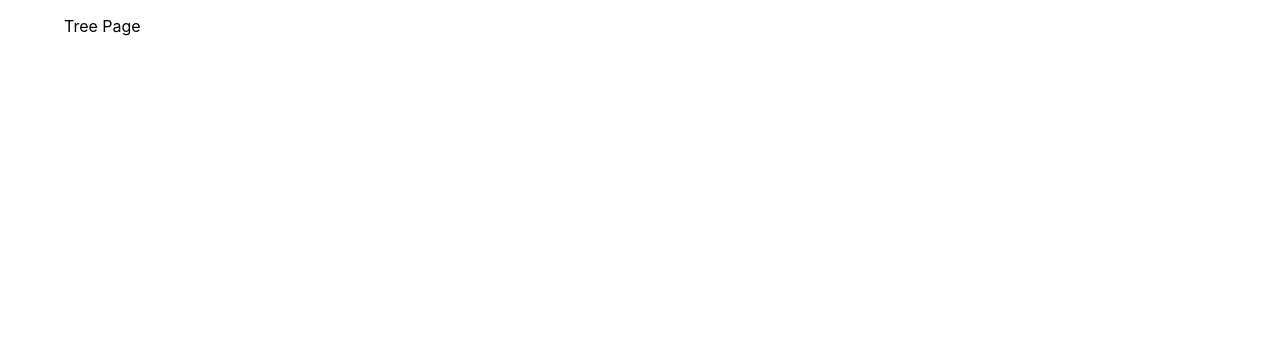
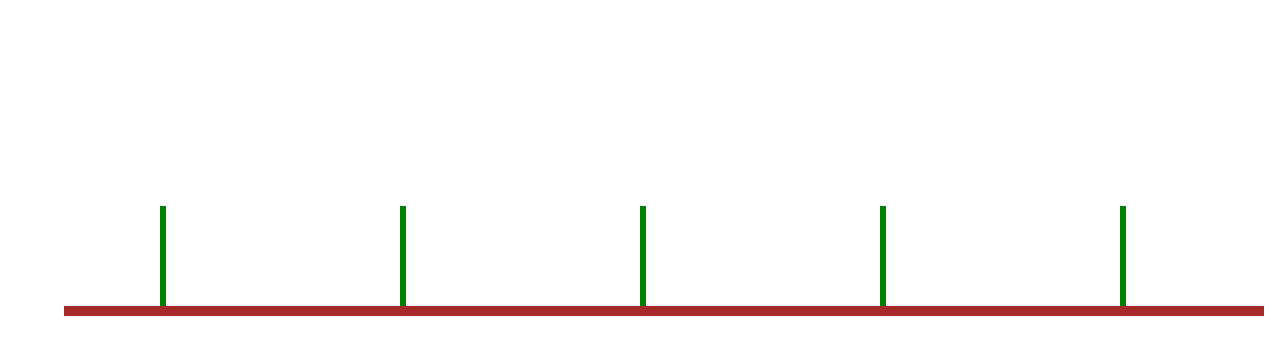
Before and after one commit to PRTIMES-hackathon-2025-winter-team2/frontend, a React (Create React App) app: page /tree in a window 1280 px wide. Shown: the top 354 px of the page. Built offline with nearby package versions, Linux system fonts and the light colour scheme.

Commit message:
TreeComponent コンポーネント追加

```diff
--- a/src/components/pages/tree/TreeComponent.tsx
+++ b/src/components/pages/tree/TreeComponent.tsx
@@ -1,9 +1,43 @@
 import { Box, Container } from "@mui/material";
+import { motion } from "framer-motion";
+
+const branches = [
+  { left: "10%", delay: 0 },
+  { left: "30%", delay: 0.2 },
+  { left: "50%", delay: 0.4 },
+  { left: "70%", delay: 0.6 },
+  { left: "90%", delay: 0.8 },
+];
 
 export const TreeComponent = () => {
   return (
-    <Container sx={{ mt: 2 }}>
-      <Box>Tree Page</Box>
+    <Container sx={{ mt: 2, position: "relative", height: "300px" }}>
+      <Box
+        sx={{
+          position: "absolute",
+          bottom: 0,
+          width: "100%",
+          height: "10px",
+          backgroundColor: "brown",
+        }}
+      />
+      {branches.map((branch, index) => (
+        <motion.div
+          key={index}
+          initial={{ scaleY: 0 }}
+          animate={{ scaleY: 1 }}
+          transition={{ duration: 1, delay: branch.delay, ease: "easeOut" }}
+          style={{
+            position: "absolute",
+            bottom: "10px",
+            left: branch.left,
+            width: "6px",
+            height: "100px",
+            backgroundColor: "green",
+            transformOrigin: "bottom center",
+          }}
+        />
+      ))}
     </Container>
   );
 };
```
